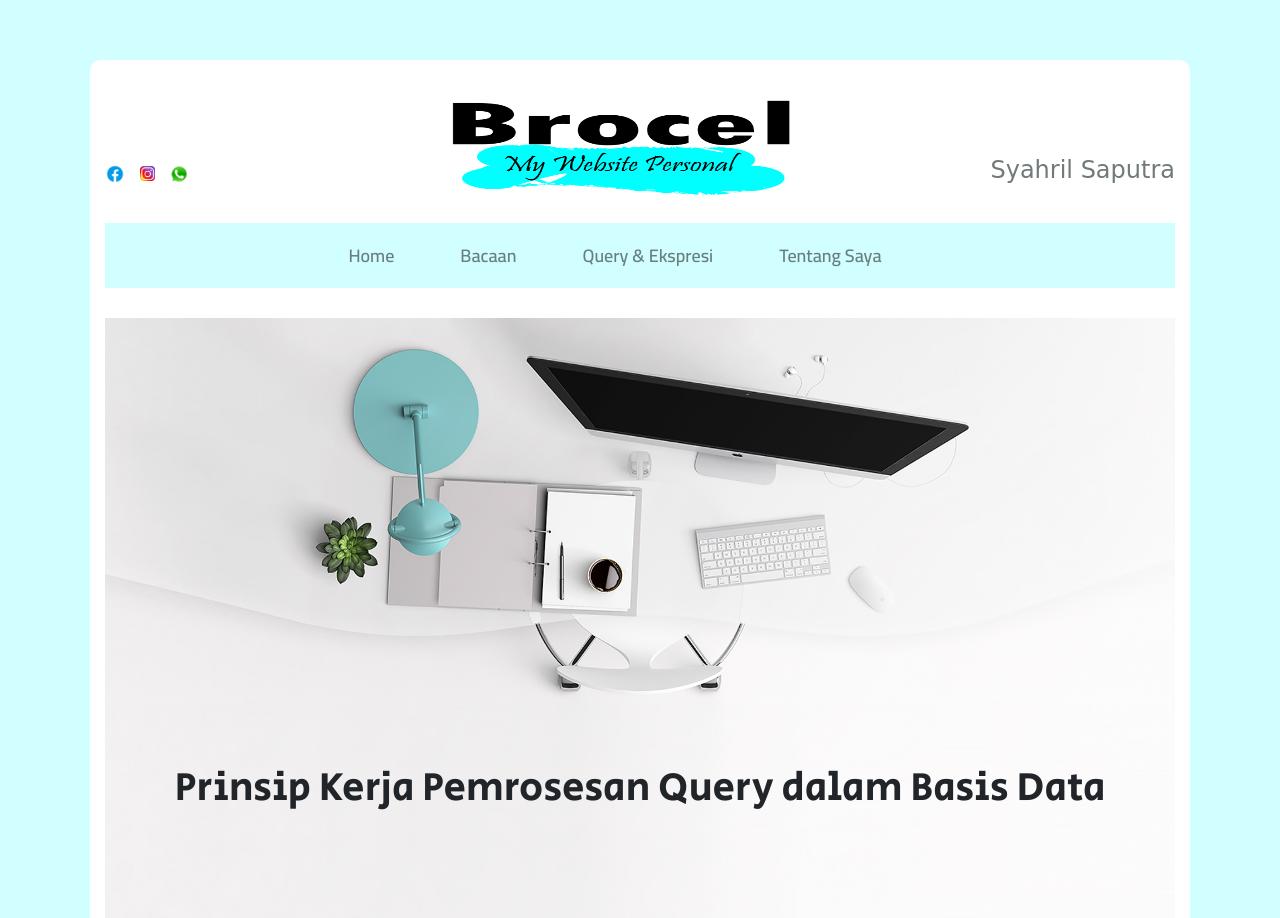
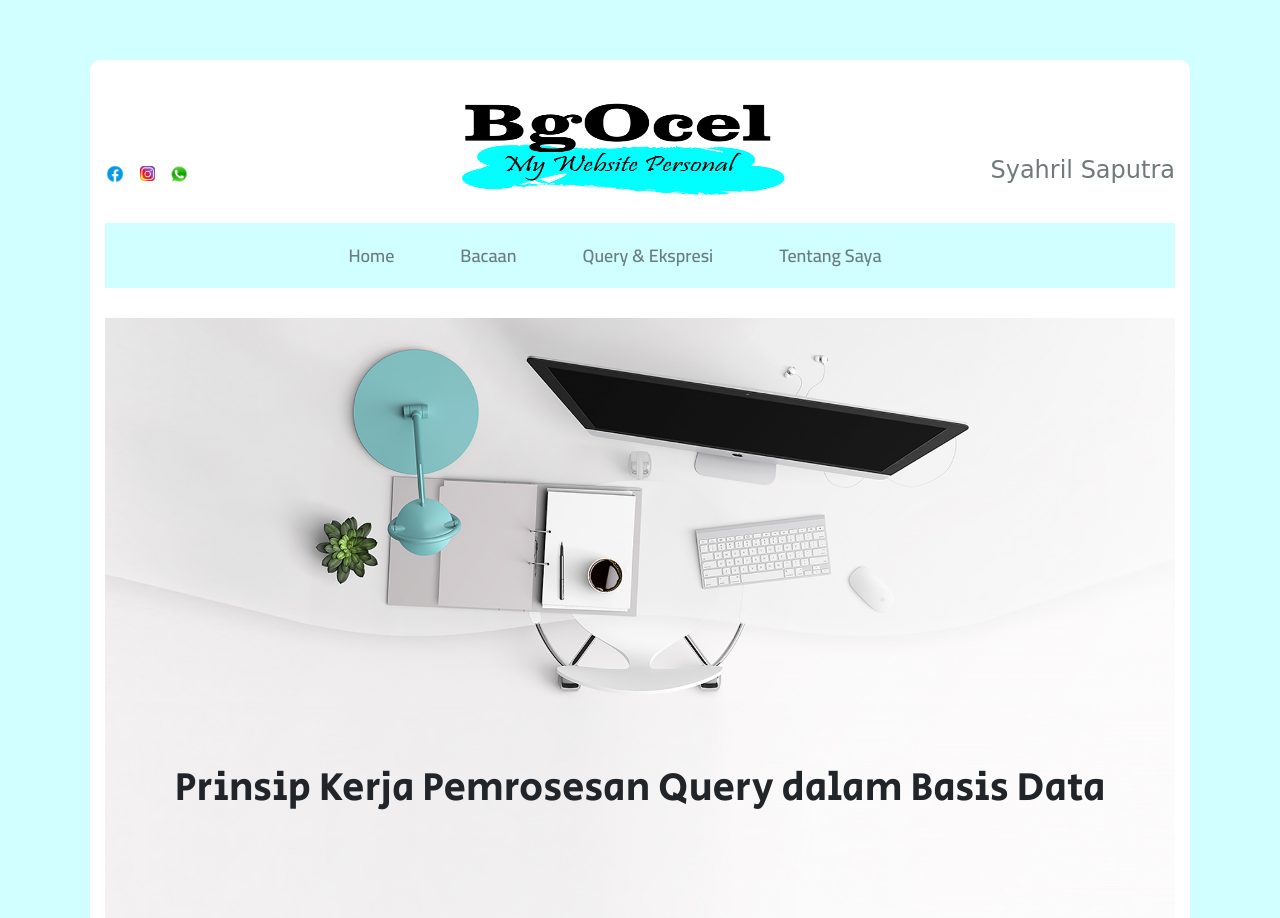
Before and after one commit to SyahrilSaputra/wapper, a plain HTML site: page index.html in a window 1280 px wide. Shown: the top 918 px of the page. Drawn offline with nearby package versions, Linux system fonts and the light colour scheme; a web font is replaced by a local one.

Commit message:
Update index.html

```diff
--- a/index.html
+++ b/index.html
@@ -44,7 +44,7 @@
      <div class="container">
       <section id="home">
         <div class="judul teks-tengah">
-          <img src="img/judul.png" class="img-judul">
+          <img src="img/bgocel.png" class="img-judul">
         </div>
        <div class="box-2">
          <div class="row">
```
